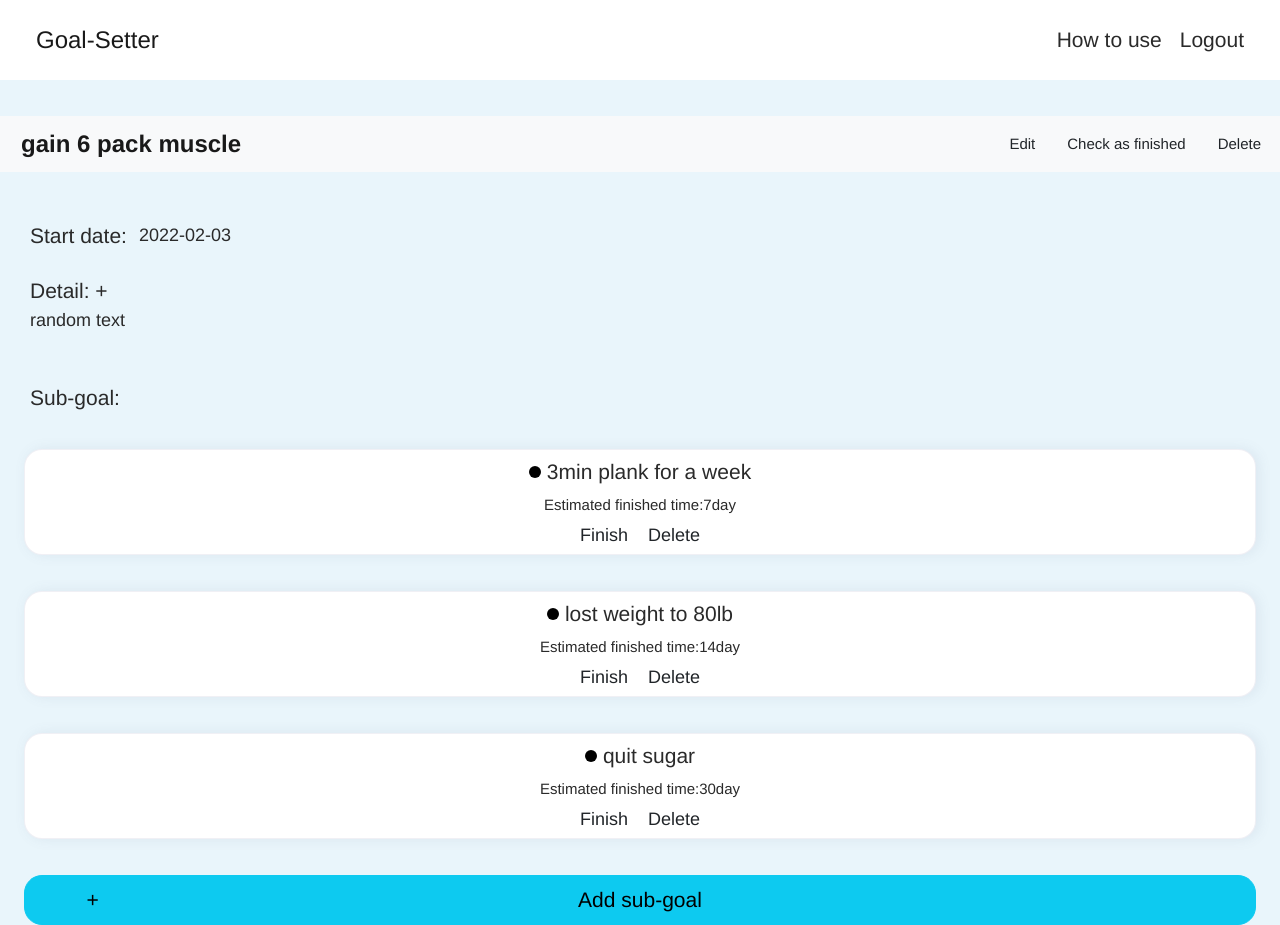
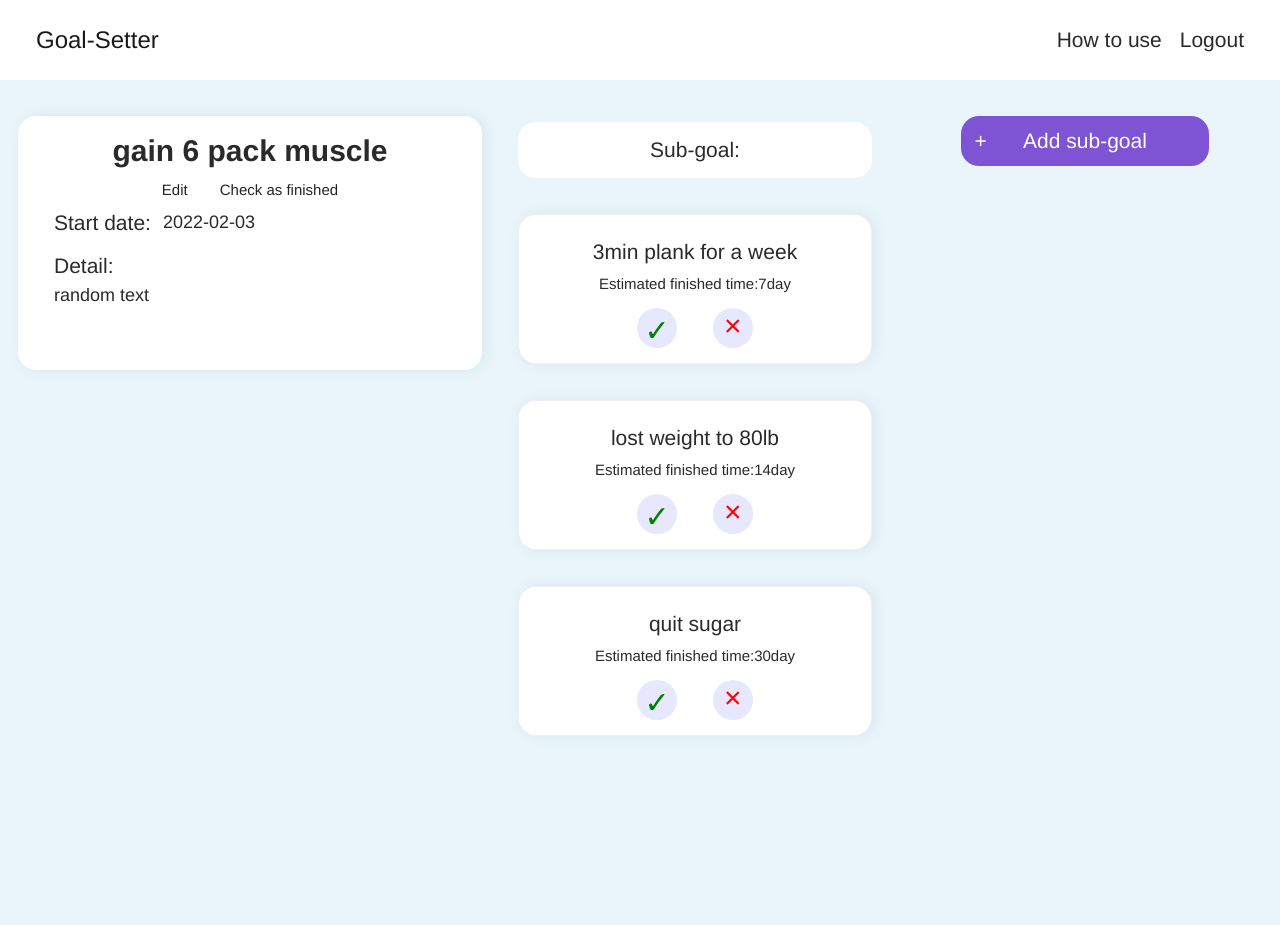
Before and after one commit to m790101/goal-setter, a Vue app: page /#/goals/1 in a window 1280 px wide. After the commit the page ends 800 px from the top, so only its background shows below. Built offline with nearby package versions, Linux system fonts and the light colour scheme.

Commit message:
update detail page layoutand add delete function for sub-goal

```diff
--- a/src/assets/scss/form.scss
+++ b/src/assets/scss/form.scss
@@ -24,6 +24,7 @@
     &::before {
         content: '\2713';
         position: absolute;
+        top:0;
         left:50%;
         transform: translate(-50%,0%);
         font-size: 2.5rem;
--- a/src/assets/scss/main.scss
+++ b/src/assets/scss/main.scss
@@ -48,3 +48,7 @@ body {
     color: var(--body-color);
     font-family: "Helvetica";
 }
+
+textarea{
+    resize:none;
+}
--- a/src/components/SubGoalForm.vue
+++ b/src/components/SubGoalForm.vue
@@ -1,7 +1,7 @@
 <template>
      <form
             action=""
-            class="mt-5 sub-goal-form"
+            class=" sub-goal-form px-5"
             @submit.stop.prevent="handleSubGoalSumbmit"
           >
             <div>
@@ -41,7 +41,7 @@
             </div>
             <div class="d-flex flex-column mt-3">
               <label for="subGoalDetail" class="form-label fs-3">Detail for sub-goal:</label>
-              <textarea name="text" id="subGoalDetail" cols="30" rows="5" placeholder="enter detail" class="form-control fs-4" v-model="subGoal.text"></textarea>
+              <textarea name="text" id="subGoalDetail" cols="30" rows="4" placeholder="enter detail" class="form-control fs-4" v-model="subGoal.text"></textarea>
             </div>
 
             <button class="btn btn-primary sub-goal-form__btn mt-4">
@@ -84,11 +84,23 @@ export default {
 
 
 <style scoped>
+  .sub-goal-form {
+    margin-top:2rem;
+}
 .sub-goal-form__btn{
+    font-size:1.5rem;
     width:100%;
+    border-radius: 1.5rem;
 }
 
 .sub-goal-form__input{
   height:45px;
 }
+@media (min-width: 1200px) {
+  .sub-goal-form {
+     margin-top:1rem;
+}
+}
+
+
 </style>
--- a/src/views/GoalDetail.vue
+++ b/src/views/GoalDetail.vue
@@ -1,14 +1,16 @@
 <template>
   <section class="goal-detail mt-5">
-    <nav class="navbar bg-light">
-      <div class="container-fluid">
-        <p class="navbar-brand fs-2 ms-3 fw-bold" v-if="!isEdited">{{ goal.name }}</p>
+    <div class="goal-detail__header mx-4 pt-3">
+      <div v-if="!isEdited">
+        <p class="fs-1 fw-bold text-center">
+          {{ goal.name }}
+        </p>
+      </div>
       <div v-else class="d-flex gap-3">
-          <input type="text" name="name" class="" v-model="nameCache" >
+        <input type="text" name="name" class="" v-model="nameCache" />
         <p @click.stop.prevent="handleEdited">V</p>
         <p @click.stop.prevent="closeEdited">X</p>
       </div>
-
       <div
         class="
           d-flex
@@ -18,26 +20,43 @@
           align-items-center
         "
       >
-          <button class="fs-5 btn" @click.stop.prevent="editGoalTitle">Edit</button>
+        <button class="fs-5 btn" @click.stop.prevent="editGoalTitle">
+          Edit
+        </button>
         <button class="fs-5 btn">Check as finished</button>
-          <button class="fs-5 btn">Delete</button>
       </div>
-      </div>
-    </nav>
-    <div>
-      <div class="goal-detail__body px-4 mt-5">
       <div
-          class="goal-detail__body__time p-3 d-flex gap-3 align-items-center"
+        class="goal-detail__header__time px-5 d-flex gap-3 align-items-center"
       >
         <p class="fs-3">Start date:</p>
         <span class="fs-4">{{ goal.createdAt }}</span>
       </div>
-        <div class="p-3">
-          <p class="fs-3">Detail:<span> +</span></p>
+      <div class="px-5 goal-detail__header__detail mt-3">
+        <p class="fs-3">Detail:</p>
         <span class="fs-4 mt-3">{{ goal.text }}</span>
       </div>
-        <div class="goal-detail__body__list mt-5 px-2">
-          <p class="fs-3 mt-2 px-2">Sub-goal:</p>
+    </div>
+    <div class="goal-detail__btn-section">
+      <div class="mx-4">
+        <button
+          class="btn goal-detail__btn btn-add fs-3"
+          @click="addNewSubGoal"
+          :class="{ disabled: isAddSubGoal }"
+        >
+          Add sub-goal
+        </button>
+      </div>
+      <SubGoalForm
+        v-if="isAddSubGoal"
+        @afterCloseNewSubGoalForm="handleAfterCloseNewSubGoalForm"
+        @afterSubGoalSubmit="handleAfterSubGoalSubmit"
+      />
+    </div>
+
+    <div class="goal-detail__body px-4">
+      <p class="fs-3 mt-2 p-3 goal-detail__body__list__title text-center">
+        Sub-goal:
+      </p>
       <ul class="goal-detail__body__sub-goal-wrapper mt-3">
         <li
           class="
@@ -50,6 +69,7 @@
           "
           v-for="subGoal in goal.subGoals"
           :key="subGoal.id"
+
         >
           <div
             class="
@@ -65,36 +85,40 @@
             <p class="">Estimated finished time:</p>
             <span>{{ subGoal.predictTime }}day</span>
           </div>
-              <div class="">
-                <button class="fs-4 btn">Finish</button>
-                <button class="fs-4 btn">Delete</button>
+          <div class="mt-3 d-flex gap-5">
+            <button class=" check-icon"></button>
+            <button class=" cross-icon" @click.stop.prevent="deleteSubGoal(subGoal.id)"></button>
           </div>
         </li>
       </ul>
-          <div class="">
-            <button class="btn goal-detail__btn btn-info mt-5 fs-3" @click="addNewSubGoal" :class="{disabled:isAddSubGoal}">
-              Add sub-goal
-            </button>
-          </div>
-         <SubGoalForm
-         v-if="isAddSubGoal"
-         @afterCloseNewSubGoalForm="handleAfterCloseNewSubGoalForm"
-         @afterSubGoalSubmit="handleAfterSubGoalSubmit"
-         />
-        </div>
-      </div>
-
-      <div class="goal-detail__chart"></div>
     </div>
   </section>
 </template>
 
 <style lang="scss" scoped>
-@import '../assets/scss/mixins.scss';
+@import "../assets/scss/mixins.scss";
+@import "../assets/scss/form.scss";
 
+.goal-detail__header {
+  background-color: var(--white);
+  border-radius: 1.5rem;
+  @extend %standard-boxshadow;
+  &__detail {
+    min-height: 120px;
+  }
+}
 
 .goal-detail__body {
-  &__list {
+  margin-top: 2rem;
+  &__list__title {
+    background-color: var(--white);
+    border-radius: 1.5rem;
+  }
+  &__time {
+    width: 100%;
+    background-color: var(--white);
+    border-radius: 1.5rem;
+    @extend %standard-boxshadow;
   }
   &__sub-goal-wrapper {
     &__sub-goal {
@@ -102,20 +126,15 @@
       border: 1.5px solid var(--pale-gray);
       border-radius: 1.5rem;
       background-color: var(--white);
+      height:150px;
       &__text {
-        &::before {
-          content: "";
-          width: 1rem;
-          height: 1rem;
-          border-radius: 50%;
-          background-color: black;
-          margin-right: 0.5rem;
       }
     }
   }
 }
+.goal-detail__btn-section {
+  margin-top: 2rem;
 }
-
 .goal-detail__btn {
   position: relative;
   display: block;
@@ -129,12 +148,41 @@
     left: 5%;
   }
 }
+
+@media (min-width: 1200px) {
+  .goal-detail {
+    max-width: 1600px;
+    margin: 0 auto;
+    display: grid;
+    grid-template-columns: 500px 1fr 1fr;
+    grid-row: 1fr 1fr;
+
+    &__header {
+      grid-column: 1/2;
+    }
+    &__body {
+      margin-top: 0;
+      grid-column: 2/3;
+      grid-row: 1/3;
+    }
+    &__btn-section {
+      grid-column: 3/4;
+      grid-row: 1/3;
+    }
+  }
+  .goal-detail__btn {
+    width: 70%;
+  }
+  .goal-detail__btn-section {
+    margin-top: 0;
+  }
+}
 </style>
 
 
 <script>
-import SubGoalForm from '../components/SubGoalForm.vue'
-import { v4 as uuidv4 } from 'uuid'
+import SubGoalForm from "../components/SubGoalForm.vue";
+import { v4 as uuidv4 } from "uuid";
 const dummyData = {
   goal: {
     id: 1,
@@ -178,8 +226,8 @@ export default {
         subGoals: [],
       },
       isAddSubGoal: false,
-      nameCache:'',
-      isEdited:false
+      nameCache: "",
+      isEdited: false,
     };
   },
   methods: {
@@ -188,38 +236,43 @@ export default {
         ...dummyData.goal,
       };
     },
-    addNewSubGoal(){
-      this.isAddSubGoal = true
+    addNewSubGoal() {
+      this.isAddSubGoal = true;
     },
-    handleAfterCloseNewSubGoalForm(){
-      this.isAddSubGoal = false
+    handleAfterCloseNewSubGoalForm() {
+      this.isAddSubGoal = false;
     },
-    handleAfterSubGoalSubmit(playLoad){
-        console.log(playLoad)
+    handleAfterSubGoalSubmit(playLoad) {
+      if(!playLoad.name)return
       this.goal.subGoals.push({
         ...playLoad,
         id: uuidv4(),
-          iscompleted: false
-        })
+        iscompleted: false,
+      });
+      this.isAddSubGoal = false
+
     },
-    editGoalTitle(){
-      this.isEdited = true
-      this.nameCache = this.goal.name
+    editGoalTitle() {
+      this.isEdited = true;
+      this.nameCache = this.goal.name;
     },
-    closeEdited(){
-      this.isEdited = false
+    closeEdited() {
+      this.isEdited = false;
     },
-    handleEdited(){
-      this.goal.name = this.nameCache
-      this.isEdited = false
-      this.nameCache = ''
+    handleEdited() {
+      this.goal.name = this.nameCache;
+      this.isEdited = false;
+      this.nameCache = "";
+    },
+    deleteSubGoal(subGoalId){
+      this.goal.subGoals = this.goal.subGoals.filter(x => x.id !== subGoalId)
     }
   },
   created() {
     this.fetchData();
   },
-  components:{
-    SubGoalForm
-  }
+  components: {
+    SubGoalForm,
+  },
 };
 </script>
```
Lines whose indentation alone changed are shown as unchanged.
